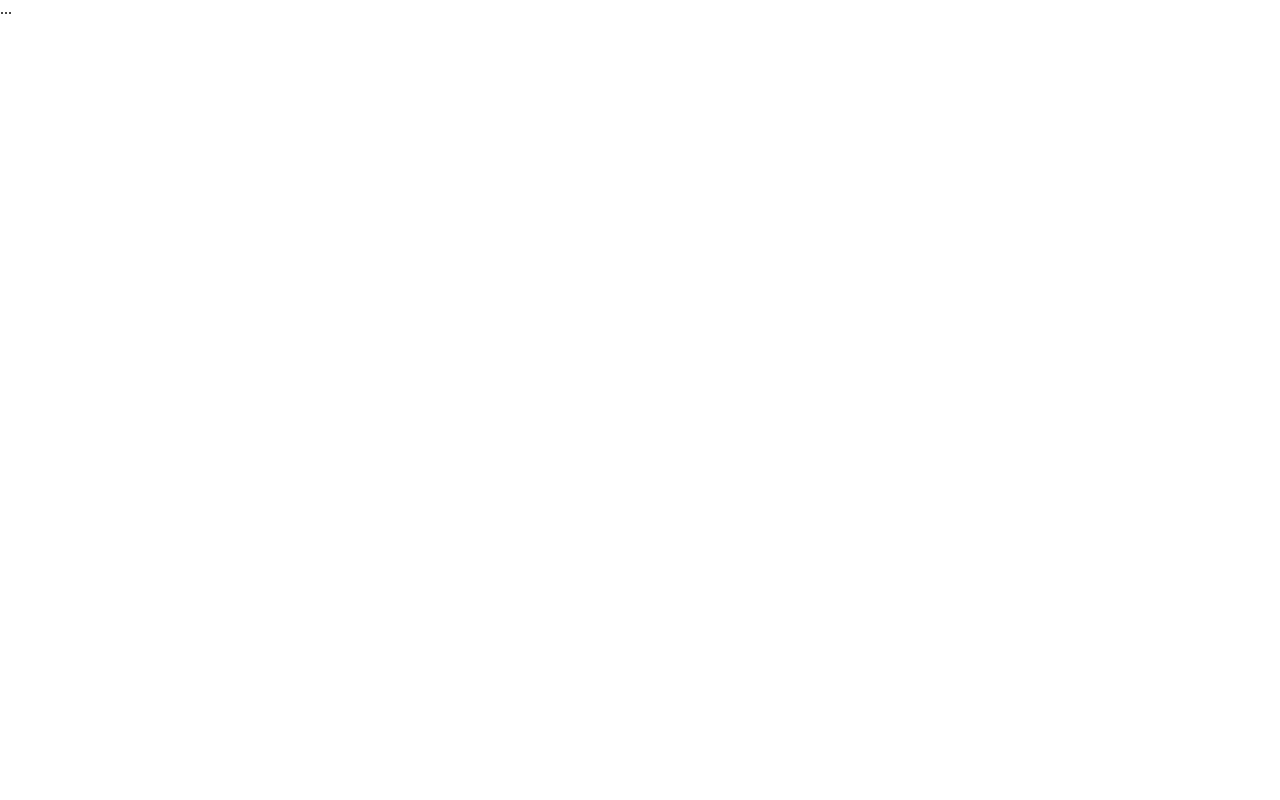
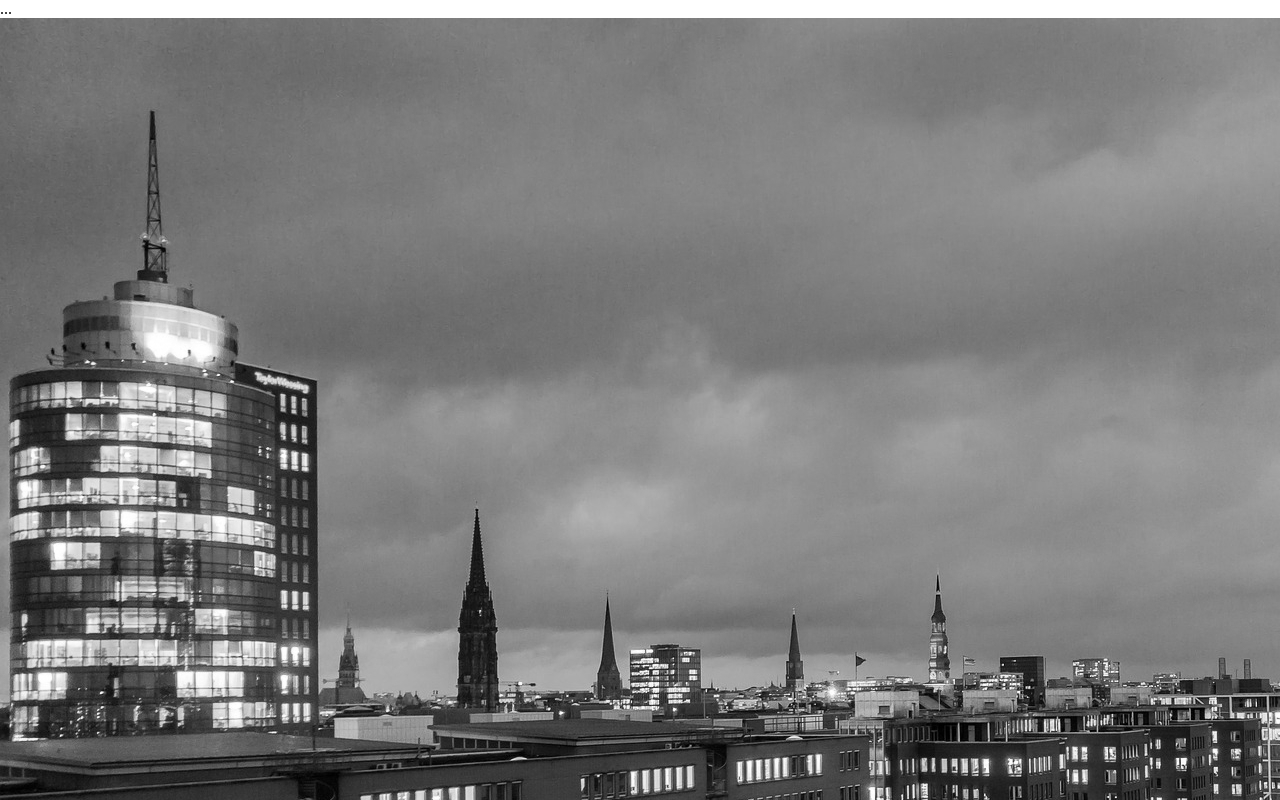
Before and after one commit to kingcheese92/RevealJS, a plain HTML site: page demo/index.html in a window 1280 px wide. Drawn offline with Linux system fonts and the light colour scheme.

Commit message:
Update index.html

```diff
--- a/demo/index.html
+++ b/demo/index.html
@@ -1,7 +1,6 @@
-<head>
-    ...
-
-    <style>
+<!DOCTYPE html>
+<html lang="en">
+  <head> ... <style>
       html,
       body {
         margin: 0 !important;
@@ -32,5 +31,12 @@
         scrollbar-width: none !important;
       }
     </style>
-
   </head>
+  <body>
+    <div class="reveal item">
+      <img src="leftImage.jpg" alt="Before">
+      <img src="rightImage.jpg" alt="After">
+    </div>
+    <script src="../dist/Reveal.js"></script>
+  </body>
+</html>
```
Lines whose indentation alone changed are shown as unchanged.
